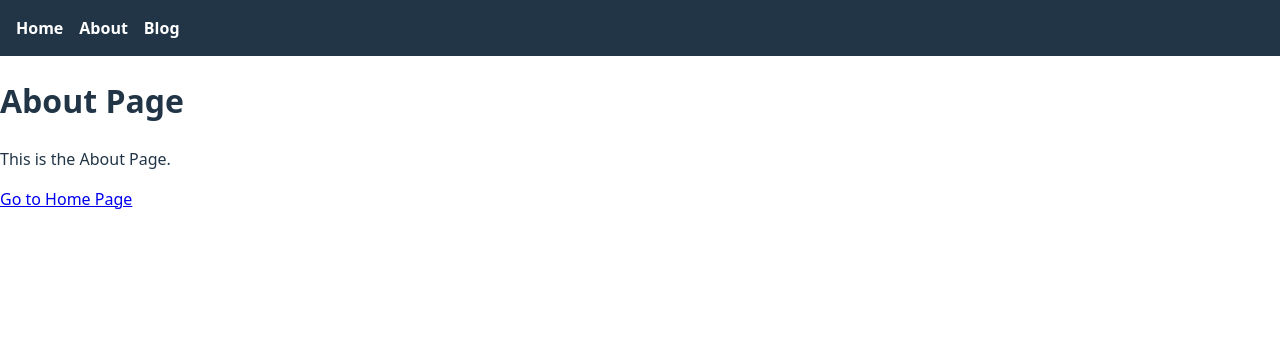
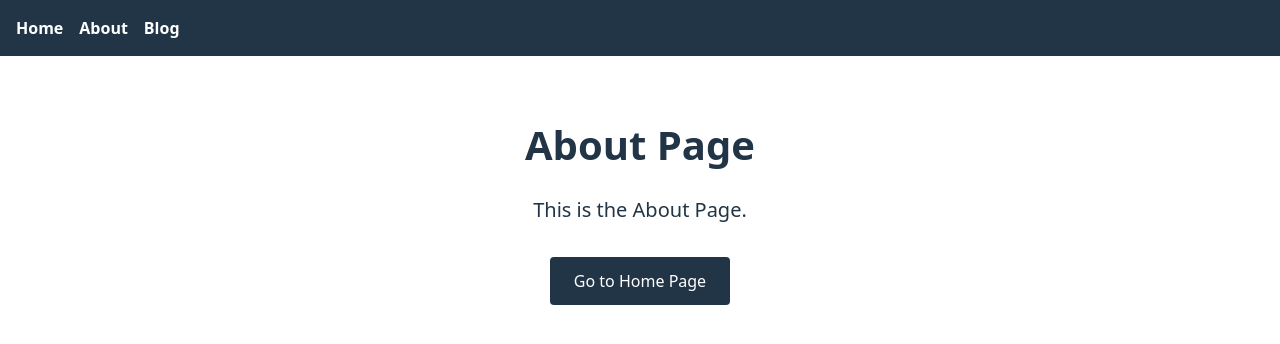
Before and after one commit to bipinjlimbu/React-Workshop---Blog-Website, a React (Vite) app: page /about in a window 1280 px wide. Shown: the top 344 px of the page. Built offline with nearby package versions, Linux system fonts and the light colour scheme.

Commit message:
About Page CSS Done in React

```diff
--- a/src/index.css
+++ b/src/index.css
@@ -36,19 +36,19 @@ body {
 }
 
 /* Home Page */
-.home-page {
+.ha-page {
   text-align: center;
   padding: 2rem;
 }
-.homehead {
+.ha-head {
   font-size: 2.5rem;
   margin-bottom: 1rem;
 }
-.homemid {
+.ha-mid {
   font-size: 1.25rem;
   margin-bottom: 2rem;
 }
-.homelink {
+.ha-link {
   display: inline-block;
   padding: 0.75rem 1.5rem;
   background-color: #213547;
@@ -56,7 +56,7 @@ body {
   text-decoration: none;
   border-radius: 4px;
 }
-.homelink:hover {
+.ha-link:hover {
   background-color: #61dafb;
   color: #213547;
 }
--- a/src/pages/About.jsx
+++ b/src/pages/About.jsx
@@ -1,11 +1,11 @@
 import { Link } from "react-router-dom";
 
 export default function About() {
-    return <div>
-
-        <h1>About Page</h1>
-        <p>This is the About Page.</p>
-        <Link viewTransition to="/">Go to Home Page</Link>
-
-    </div>
+    return (
+        <div className="ha-page">
+            <h1 className="ha-head">About Page</h1>
+            <p className="ha-mid">This is the About Page.</p>
+            <Link viewTransition to="/" className="ha-link">Go to Home Page</Link>
+        </div>
+    )
 }
--- a/src/pages/Home.jsx
+++ b/src/pages/Home.jsx
@@ -2,10 +2,10 @@ import { Link } from "react-router-dom";
 
 export default function HomePage() {
     return (
-    <div className="home-page">
-        <h1 className="homehead">Home Page</h1>
-        <p className="homemid">Welcome to the Home Page!</p>
-        <Link viewTransition to="/about" className="homelink">Go to About Page</Link>
-    </div>
+        <div className="ha-page">
+            <h1 className="ha-head">Home Page</h1>
+            <p className="ha-mid">Welcome to the Home Page!</p>
+            <Link viewTransition to="/about" className="ha-link">Go to About Page</Link>
+        </div>
     )
 }
```
